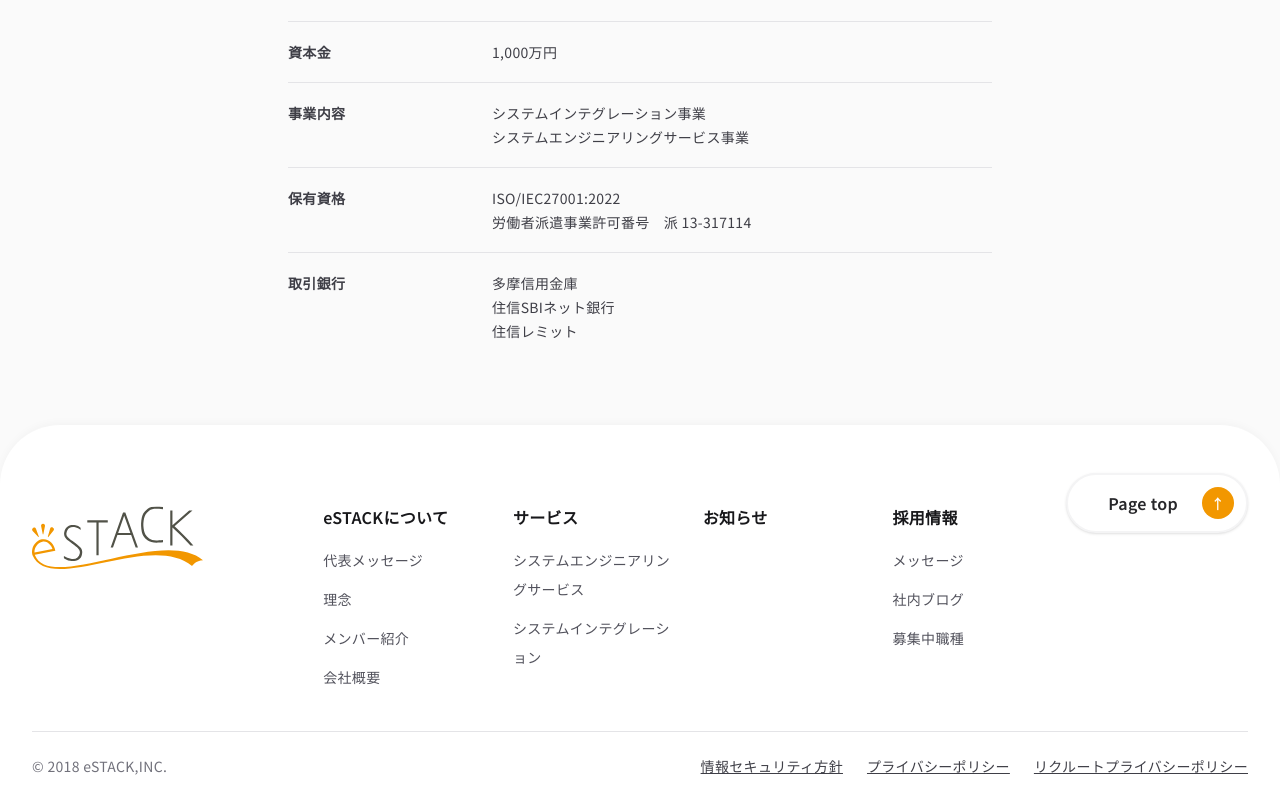
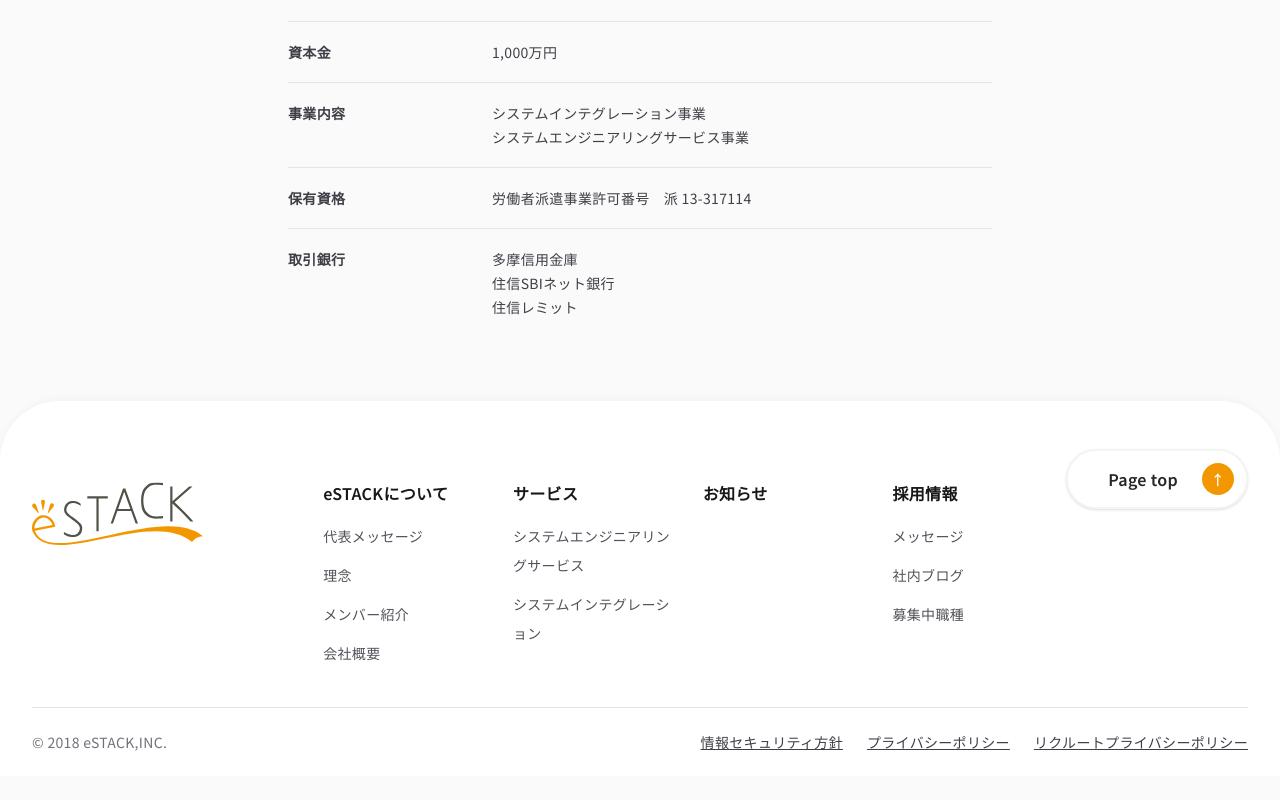
Before and after one commit to estack-inc/estack-website, a Next.js app: page /about in a window 1280 px wide. Shown: the part 6120-6920 px from the top of the page. After the commit the page ends 6896 px from the top, so only its background shows below. Built offline with nearby package versions, Linux system fonts and the light colour scheme.

Commit message:
会社概要の保有資格から ISO/IEC27001:2022 を削除
ISMS認証の有効期間が切れたため、About ページの保有資格欄からも記載を削除する。

Refs #31

```diff
--- a/app/about/page.tsx
+++ b/app/about/page.tsx
@@ -175,7 +175,6 @@
     label: "保有資格",
     value: (
       <ul className="space-y-1">
-        <li>ISO/IEC27001:2022</li>
         <li>労働者派遣事業許可番号　派 13-317114</li>
       </ul>
     ),
```
